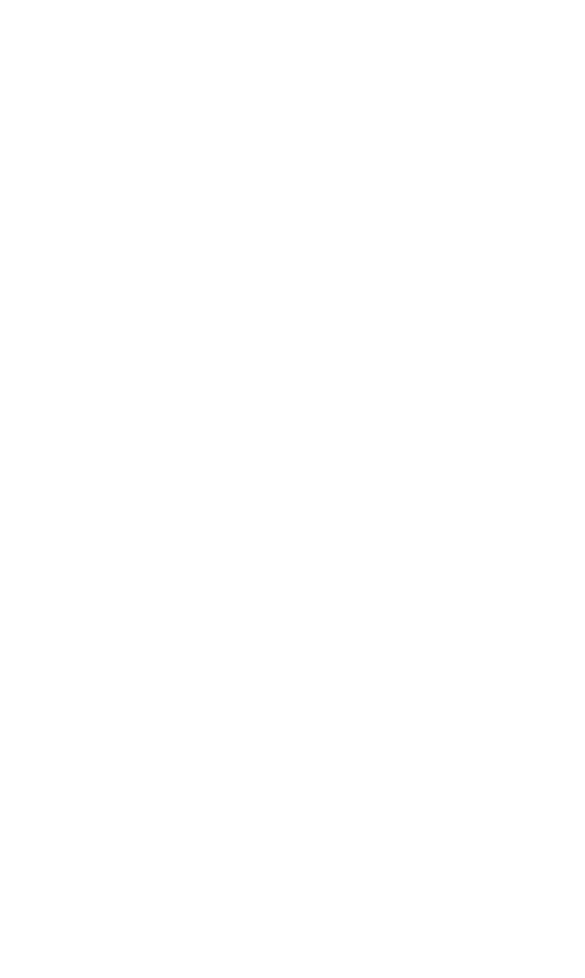
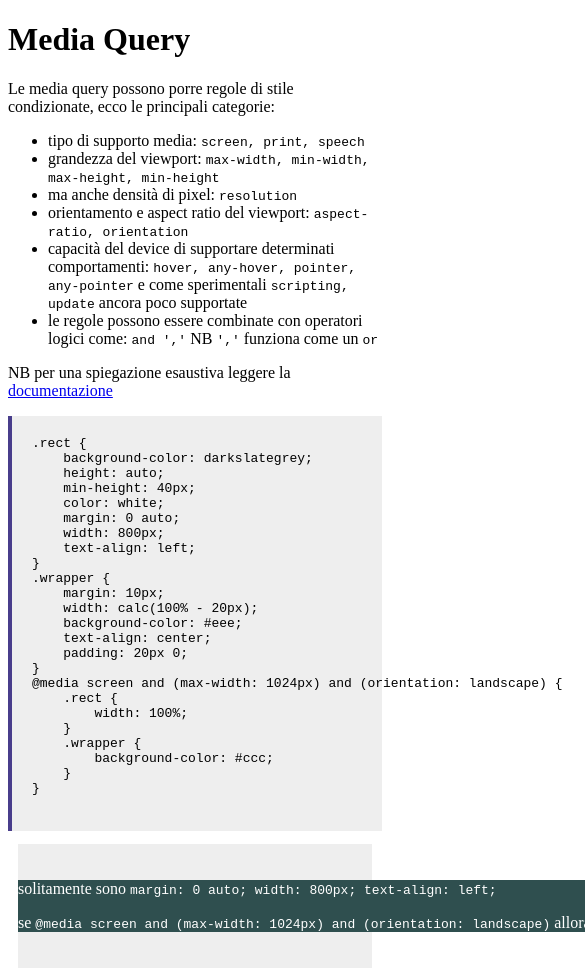
Before and after one commit to adellava/basic-html-css-workshop, a website: page 02_CSS/01_basic_concepts/06_media_query.html in a window 390 px wide. Shown: the top 978 px of the page, 585 px wide, since content can reach past the window. Before the commit the page ends 844 px from the top, so only its background shows below. Drawn offline with Linux system fonts and the light colour scheme.

Commit message:
aggiunge capitolo sulle media query

```diff
--- a/02_CSS/01_basic_concepts/06_media_query.html
+++ b/02_CSS/01_basic_concepts/06_media_query.html
@@ -0,0 +1,113 @@
+<!DOCTYPE html>
+<html lang="it">
+    <head>
+        <meta charset="utf-8">
+        <title>Media Query</title>
+        <meta name="viewport" content="width=device-width, initial-scale=1">
+        <style>
+            .codeexample {
+                background-color: #eee;
+                padding: 5px;
+                border-left: 4px solid darkslateblue;
+                padding-left: 20px;
+            }
+        </style>
+    </head>
+    <body>
+
+        <h1>Media Query</h1>
+
+
+        <p>Le media query possono porre regole di stile condizionate, ecco le principali categorie:</p>
+
+        <ul>
+            <li>
+                tipo di supporto media: <code>screen, print, speech</code>
+            </li>
+            <li>
+                grandezza del viewport: <code>max-width, min-width, max-height, min-height</code>
+            </li>
+            <li>
+                ma anche densità di pixel: <code>resolution</code>
+            </li>
+            <li>
+                orientamento e aspect ratio del viewport: <code>aspect-ratio, orientation</code>
+            </li>
+            <li>
+                capacità del device di supportare determinati comportamenti: <code>hover, any-hover, pointer, any-pointer</code> e come sperimentali <code>scripting, update</code> ancora poco supportate
+            </li>
+            <li>
+                le regole possono essere combinate con operatori logici come: <code>and ','</code> NB <code>','</code> funziona come un <code>or</code>
+            </li>
+
+
+
+        </ul>
+
+        <p>NB per una spiegazione esaustiva leggere la <a href="https://developer.mozilla.org/en-US/docs/Web/CSS/Media_Queries/Using_media_queries" target="_black">documentazione</a></p>
+
+        <style>
+            .rect {
+                background-color: darkslategrey;
+                height: auto;
+                min-height: 40px;
+                color: white;
+                margin: 0 auto;
+                width: 800px;
+                text-align: left;
+            }
+            .wrapper {
+                margin: 10px;
+                width: calc(100% - 20px);
+                background-color: #eee;
+                text-align: center;
+                padding: 20px 0;
+            }
+            @media screen and (max-width: 1024px) and (orientation: landscape) {
+                .rect {
+                    width: 100%;
+                }
+                .wrapper {
+                    background-color: #ccc;
+                }
+            }
+        </style>
+
+        <pre class="codeexample">
+            <code>
+.rect {
+    background-color: darkslategrey;
+    height: auto;
+    min-height: 40px;
+    color: white;
+    margin: 0 auto;
+    width: 800px;
+    text-align: left;
+}
+.wrapper {
+    margin: 10px;
+    width: calc(100% - 20px);
+    background-color: #eee;
+    text-align: center;
+    padding: 20px 0;
+}
+@media screen and (max-width: 1024px) and (orientation: landscape) {
+    .rect {
+        width: 100%;
+    }
+    .wrapper {
+        background-color: #ccc;
+    }
+}
+            </code>
+        </pre>
+
+        <div class="wrapper">
+            <div class="rect">
+                <p>solitamente sono <code>margin: 0 auto; width: 800px; text-align: left;</code></p>
+                <p>se <code>@media screen and (max-width: 1024px) and (orientation: landscape)</code> allora sono <code>width: 100%;</code></p>
+            </div>
+        </div>
+
+    </body>
+</html>
```
Also changed, not shown: 02_CSS/01_basic_concepts/02_colors_and_fonts.html (+3 -3 lines), 02_CSS/01_basic_concepts/03_units.html (+3 -3 lines).
